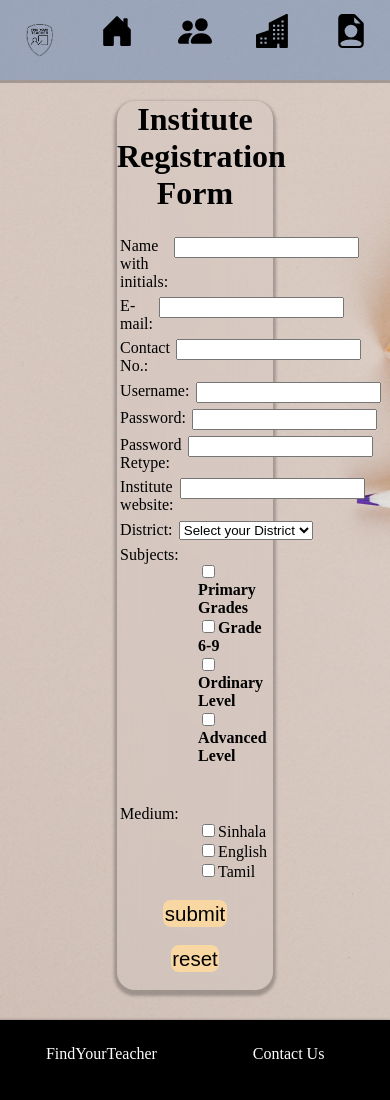
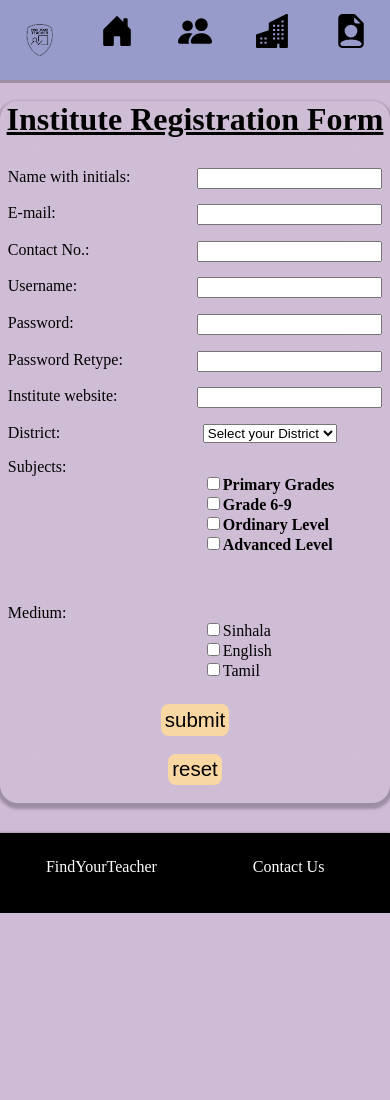
Before and after one commit to RajanithBandara/WebProject, a PHP site: page /Forms/InstitutionForm/institutionform.html in a window 390 px wide. After the commit the page ends 913 px from the top, so only its background shows below. Run offline with PHP 8.4, Linux system fonts and the light colour scheme.

Commit message:
edit css

```diff
--- a/Forms/InstitutionForm/InstitutionForm.css
+++ b/Forms/InstitutionForm/InstitutionForm.css
@@ -73,3 +73,16 @@ box-shadow: 0px 3px 3px 3px rgba(0, 0, 0, 0.242);
 {
      display: none;
 }
+
+@media screen and (max-width: 768px)
+{
+    body
+    {
+        background-color:#cfbbd6;
+        background-image:none;
+    }
+    .mainpart
+    {
+        width: 100%;
+    }
+}
--- a/Forms/InstitutionForm/institutionform.html
+++ b/Forms/InstitutionForm/institutionform.html
@@ -4,6 +4,7 @@
         <link rel="stylesheet" href="../../style.css">
         <link rel="stylesheet" href="institutionform.css">
         <script src="../../hover.js"></script>
+        <meta name="viewport" content="width=device-width, initial-scale=1">
     </head>
     <body>
         <header class="header-of-website" id="logo-col">
@@ -78,7 +79,7 @@
                 <div class="mainpart">
                 <form action="http://localhost/instform.php" name="institutionform" class="institutionform" method="post">
                 <div class="main">
-                    <h1>Institute Registration Form</h1>
+                    <h1><u><b>Institute Registration Form</b></u></h1>
 
                     <div class="part1">
                         <div class="part1-1">Name with initials:</div>
```
